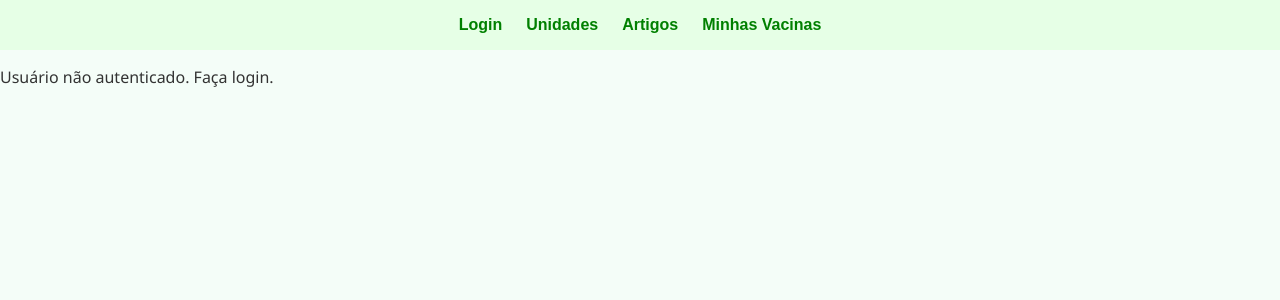
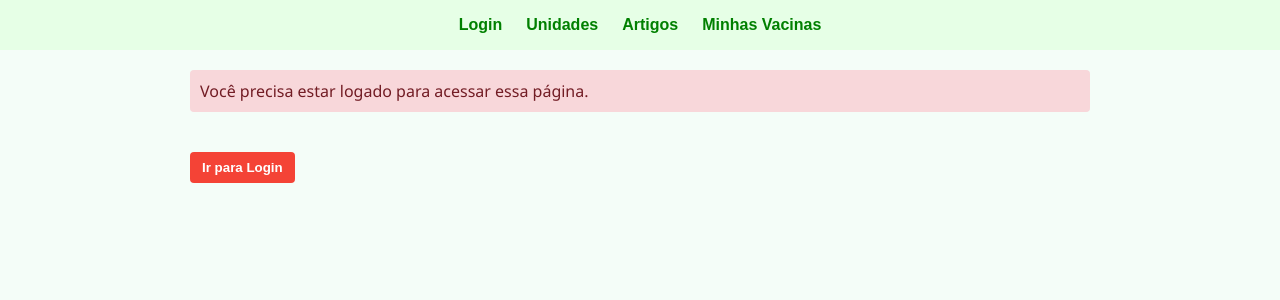
Before and after one commit to renioq/projeto-saude-limpo, a React (Vite) app in the folder projeto-saude/frontend/: page /vacinas in a window 1280 px wide. Shown: the top 300 px of the page. Built offline with nearby package versions, Linux system fonts and the light colour scheme.

Commit message:
ajustes login

```diff
--- a/projeto-saude/frontend/src/pages/Login.jsx
+++ b/projeto-saude/frontend/src/pages/Login.jsx
@@ -19,6 +19,7 @@ const Login = ({ onLoginSuccess }) => {
       const { token } = response.data;
       localStorage.setItem('token', token);
       onLoginSuccess();
+      setMensagem('Login realizado com sucesso!');
     } catch (error) {
       alert('Login inválido');
       console.error(error);
--- a/projeto-saude/frontend/src/pages/MinhasVacinas.jsx
+++ b/projeto-saude/frontend/src/pages/MinhasVacinas.jsx
@@ -103,7 +103,16 @@ const MinhasVacinas = ({ onLogout }) => {
   };
 
   if (!token) {
-    return <p>Usuário não autenticado. Faça login.</p>;
+    return (
+    <div className="vacina-container">
+      <div className="vacina-error">
+        Você precisa estar logado para acessar essa página.
+      </div>
+      <a href="/login">
+        <button className="vacina-logout">Ir para Login</button>
+      </a>
+    </div>
+  );
   }
 
   return (
```
